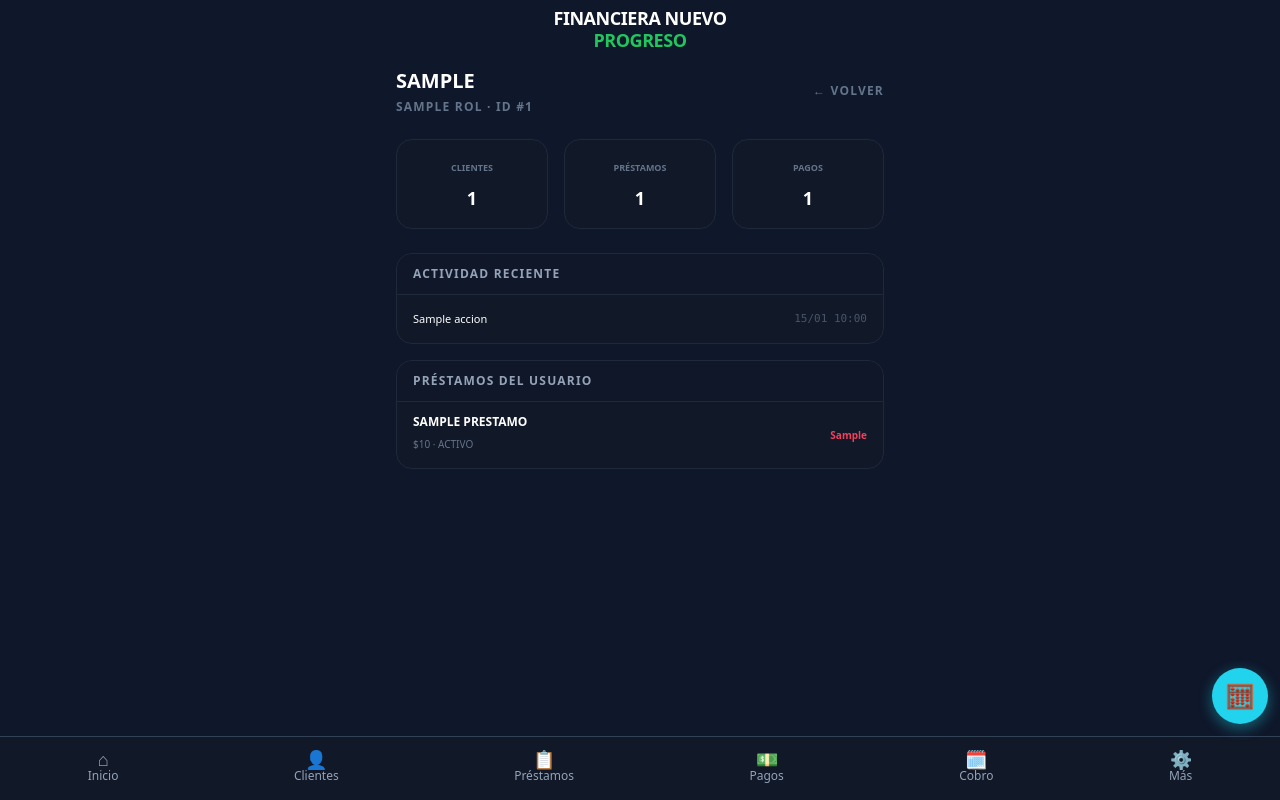
After one commit to Bonilla00/Financiera-Nuevo-Progreso-, a Flask app: page /admin/usuarios/1/detalle in a window 1280 px wide. The commit adds this page. Run offline with Flask 3, Linux system fonts and the light colour scheme; the visitor is signed in with stand-in values (Sample User, id 1); a database or web service that is not in the repository returns one stand-in record (values such as "Sample title"); some libraries are stand-ins or nearby versions.

Commit message:
Módulo de Monitoreo Admin: Dashboard global, logs de actividad y auditoría detallada por usuario.

```diff
--- a/app.py
+++ b/app.py
@@ -187,6 +187,8 @@ def login():
                 session["rol"] = row.get('rol')
                 session["is_admin"] = (row.get('rol') == "admin")
 
+                db.registrar_log(session["user_id"], "Inicio de sesión")
+
                 # BLOQUEO DE SEGURIDAD: Cambio de clave obligatorio
                 if row.get('debe_cambiar_password'):
                     flash("Debes cambiar tu contraseña inicial por seguridad.", "error")
@@ -200,6 +202,43 @@ def login():
             return render_template("login.html")
 
     return render_template("login.html")
+
+
+@app.route("/admin/dashboard")
+@admin_required
+def admin_dashboard():
+    stats = db.obtener_metricas_globales()
+    logs = db.obtener_logs_recientes(20)
+    return render_template("admin_dashboard.html", stats=stats, logs=logs)
+
+
+@app.route("/admin/usuarios_full")
+@admin_required
+def admin_usuarios_list():
+    users = db.listar_usuarios_con_estadisticas()
+    return render_template("admin_usuarios_list.html", users=users)
+
+
+@app.route("/admin/usuarios/<int:uid>/detalle")
+@admin_required
+def admin_usuario_detalle(uid):
+    user = db.obtener_usuario_por_id(uid)
+    if not user: abort(404)
+
+    # Obtenemos datos del usuario (actuamos como si fuéramos él para reutilizar funciones)
+    clientes = db.listar_clientes(uid, False)
+    prestamos = db.listar_prestamos("", (), uid, False)
+    pagos = db.listar_pagos(None, uid, False)
+    logs = db.obtener_logs_recientes(30, user_id=uid)
+
+    return render_template(
+        "admin_usuario_detalle.html",
+        user=user,
+        clientes=clientes,
+        prestamos=prestamos,
+        pagos=pagos,
+        logs=logs
+    )
 
 
 @app.route("/cambiar_password", methods=["GET", "POST"])
@@ -335,6 +374,7 @@ def clientes_nuevo():
                 mora_activa=mora_on,
                 tasa_mora_diaria=tasa_mora,
             )
+            db.registrar_log(uid, f"Nuevo cliente ({nombre}) y préstamo de {fmt_money(monto)}")
             flash("Cliente y préstamo guardados.", "ok")
             return redirect(url_for("clientes_list"))
         except Exception as e:
@@ -569,6 +609,7 @@ def prestamos_nuevo():
                 mora_activa=mora_on,
                 tasa_mora_diaria=tasa_mora,
             )
+            db.registrar_log(uid, f"Nuevo préstamo ID #{cid} por {fmt_money(monto)}")
             flash("Préstamo creado.", "ok")
             return redirect(url_for("prestamos_list"))
         except Exception as e:
@@ -680,6 +721,7 @@ def prestamos_pago(pid):
         pago_id, num_cuota, interes_mora, valor_cuota_base = db.registrar_pago(
             pid, fecha, valor, uid, is_admin, nota
         )
+        db.registrar_log(uid, f"Pago registrado de {fmt_money(valor)} para préstamo #{pid}")
         session["_ultimo_pago"] = {
             "pid": pid,
             "pago_id": pago_id,
--- a/db.py
+++ b/db.py
@@ -48,7 +48,7 @@ def ensure_schema_migrations() -> None:
         "ALTER TABLE usuarios ADD CONSTRAINT usuarios_rol_check CHECK (rol IN ('admin', 'cobrador', 'solo_lectura', 'usuario'))",
         "ALTER TABLE usuarios ADD COLUMN IF NOT EXISTS debe_cambiar_password BOOLEAN DEFAULT TRUE",
         "ALTER TABLE usuarios ADD COLUMN IF NOT EXISTS activo BOOLEAN DEFAULT TRUE",
-        # Asegurar que no haya valores NULL que rompan la lógica
+        "CREATE TABLE IF NOT EXISTS logs (id SERIAL PRIMARY KEY, user_id INT, accion TEXT, fecha TIMESTAMP DEFAULT CURRENT_TIMESTAMP)",
         "UPDATE usuarios SET activo = TRUE WHERE activo IS NULL",
         "UPDATE usuarios SET debe_cambiar_password = TRUE WHERE debe_cambiar_password IS NULL"
     ]
@@ -58,12 +58,69 @@ def ensure_schema_migrations() -> None:
                 cur = conn.cursor()
                 cur.execute(s)
         except Exception as e:
-            # Ignorar si la columna ya existe o errores menores
             print(f"Info migración: {e}")
 
     ensure_auditoria_table()
     ensure_gastos_table()
     crear_admin_inicial()
+
+
+def registrar_log(user_id: int | None, accion: str):
+    """Registra una acción en la tabla de logs."""
+    with get_conn() as conn:
+        cur = conn.cursor()
+        cur.execute("INSERT INTO logs (user_id, accion) VALUES (%s, %s)", (user_id, accion))
+
+
+def obtener_metricas_globales():
+    """Obtiene métricas totales de todo el sistema para el admin."""
+    with get_conn() as conn:
+        cur = conn.cursor(cursor_factory=psycopg2.extras.RealDictCursor)
+        cur.execute("SELECT COUNT(*) as total FROM usuarios")
+        u = cur.fetchone()['total']
+        cur.execute("SELECT COUNT(*) as total FROM clientes")
+        c = cur.fetchone()['total']
+        cur.execute("SELECT COUNT(*) as total FROM prestamos")
+        pr = cur.fetchone()['total']
+        cur.execute("SELECT COUNT(*) as total FROM pagos")
+        pa = cur.fetchone()['total']
+        return {"usuarios": u, "clientes": c, "prestamos": pr, "pagos": pa}
+
+
+def listar_usuarios_con_estadisticas():
+    """Lista usuarios con su conteo de clientes asociados."""
+    query = """
+        SELECT u.id, u.username, u.rol, u.activo,
+               (SELECT COUNT(*) FROM clientes WHERE owner_user_id = u.id) as num_clientes
+        FROM usuarios u
+        ORDER BY u.username ASC
+    """
+    with get_conn() as conn:
+        cur = conn.cursor(cursor_factory=psycopg2.extras.RealDictCursor)
+        cur.execute(query)
+        return cur.fetchall()
+
+
+def obtener_logs_recientes(limit=50, user_id=None):
+    """Obtiene los logs más recientes con el nombre de usuario."""
+    params = [limit]
+    extra_where = ""
+    if user_id:
+        extra_where = "WHERE l.user_id = %s"
+        params.insert(0, user_id)
+
+    query = f"""
+        SELECT l.fecha, l.accion, u.username
+        FROM logs l
+        LEFT JOIN usuarios u ON l.user_id = u.id
+        {extra_where}
+        ORDER BY l.fecha DESC
+        LIMIT %s
+    """
+    with get_conn() as conn:
+        cur = conn.cursor(cursor_factory=psycopg2.extras.RealDictCursor)
+        cur.execute(query, tuple(params))
+        return cur.fetchall()
 
 
 def crear_admin_inicial():
--- /dev/null
+++ b/templates/admin_usuario_detalle.html
@@ -0,0 +1,74 @@
+{% extends "base.html" %}
+{% block title %}Detalle de Usuario - Admin{% endblock %}
+
+{% block content %}
+<div class="space-y-6">
+  <div class="flex items-center justify-between">
+    <div class="space-y-1">
+      <h1 class="text-xl font-bold text-white uppercase">{{ user.username }}</h1>
+      <p class="text-xs text-slate-500 font-bold uppercase tracking-widest">{{ user.rol }} · ID #{{ user.id }}</p>
+    </div>
+    <a href="{{ url_for('admin_usuarios_list') }}" class="text-xs text-slate-500 font-bold uppercase tracking-widest hover:text-accent">← Volver</a>
+  </div>
+
+  <!-- Resumen del Usuario -->
+  <div class="grid grid-cols-3 gap-4">
+    <div class="rounded-2xl bg-panel p-4 border border-slate-800 text-center">
+      <p class="text-[9px] font-bold uppercase text-slate-500 mb-1">Clientes</p>
+      <p class="text-lg font-bold text-white">{{ clientes|length }}</p>
+    </div>
+    <div class="rounded-2xl bg-panel p-4 border border-slate-800 text-center">
+      <p class="text-[9px] font-bold uppercase text-slate-500 mb-1">Préstamos</p>
+      <p class="text-lg font-bold text-white">{{ prestamos|length }}</p>
+    </div>
+    <div class="rounded-2xl bg-panel p-4 border border-slate-800 text-center">
+      <p class="text-[9px] font-bold uppercase text-slate-500 mb-1">Pagos</p>
+      <p class="text-lg font-bold text-white">{{ pagos|length }}</p>
+    </div>
+  </div>
+
+  <!-- Tabs Simples (Conceptuales) -->
+  <div class="space-y-4">
+
+    <!-- Historial de Actividad (Logs) -->
+    <div class="rounded-2xl bg-panel border border-slate-800 overflow-hidden">
+      <div class="px-4 py-3 border-b border-slate-800 bg-slate-900/50">
+        <h2 class="text-xs font-bold text-slate-400 uppercase tracking-widest">Actividad Reciente</h2>
+      </div>
+      <div class="divide-y divide-slate-800 max-h-64 overflow-y-auto">
+        {% for log in logs %}
+        <div class="px-4 py-3 flex justify-between items-center text-[11px]">
+          <p class="text-white">{{ log.accion }}</p>
+          <span class="text-slate-600 font-mono">{{ log.fecha.strftime('%d/%m %H:%M') }}</span>
+        </div>
+        {% else %}
+        <div class="p-8 text-center text-slate-600 text-xs italic">Sin actividad registrada.</div>
+        {% endfor %}
+      </div>
+    </div>
+
+    <!-- Lista de Préstamos -->
+    <div class="rounded-2xl bg-panel border border-slate-800 overflow-hidden">
+      <div class="px-4 py-3 border-b border-slate-800 bg-slate-900/50">
+        <h2 class="text-xs font-bold text-slate-400 uppercase tracking-widest">Préstamos del Usuario</h2>
+      </div>
+      <div class="divide-y divide-slate-800">
+        {% for p in prestamos %}
+        <div class="px-4 py-3 flex justify-between items-center">
+          <div class="space-y-0.5">
+            <p class="text-xs font-bold text-white uppercase">{{ p.nombre }}</p>
+            <p class="text-[10px] text-slate-500">{{ fmt_money(p.monto) }} · {{ p.estado }}</p>
+          </div>
+          <span class="text-[10px] font-bold {% if p.en_mora %}text-rose-500{% else %}text-slate-600{% endif %}">
+            {{ p.proximo_pago or 'Finalizado' }}
+          </span>
+        </div>
+        {% else %}
+        <div class="p-8 text-center text-slate-600 text-xs italic">No tiene préstamos.</div>
+        {% endfor %}
+      </div>
+    </div>
+
+  </div>
+</div>
+{% endblock %}
--- a/templates/configuracion.html
+++ b/templates/configuracion.html
@@ -32,6 +32,7 @@
 </form>
 
 {% if is_admin %}
+<a href="{{ url_for('admin_dashboard') }}" class="block text-center py-3 rounded-xl bg-panel2 border border-slate-600 text-white font-bold mb-3 shadow-lg shadow-cyan-900/20">Monitoreo Global (Admin)</a>
 <a href="{{ url_for('admin_usuarios') }}" class="block text-center py-3 rounded-xl bg-panel2 border border-slate-600 text-accent font-semibold mb-3">Usuarios (admin)</a>
 <a href="{{ url_for('backup_sql') }}" class="block text-center py-3 rounded-xl bg-panel2 border border-slate-600 text-white font-semibold mb-3">Descargar backup .sql</a>
 
```
Also changed, not shown: templates/admin_dashboard.html (added, +53 -0 lines), templates/admin_usuarios_list.html (added, +45 -0 lines).
